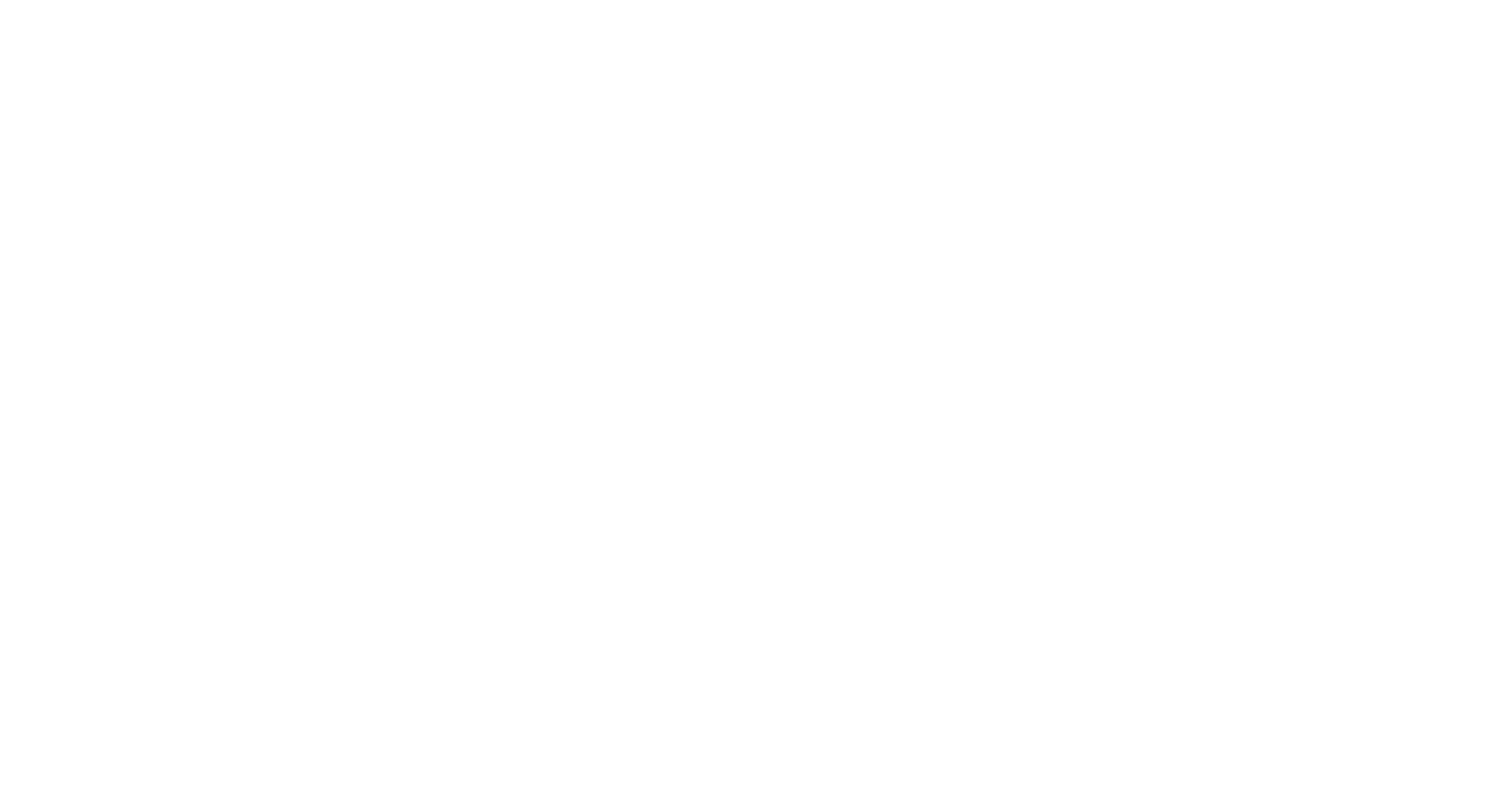
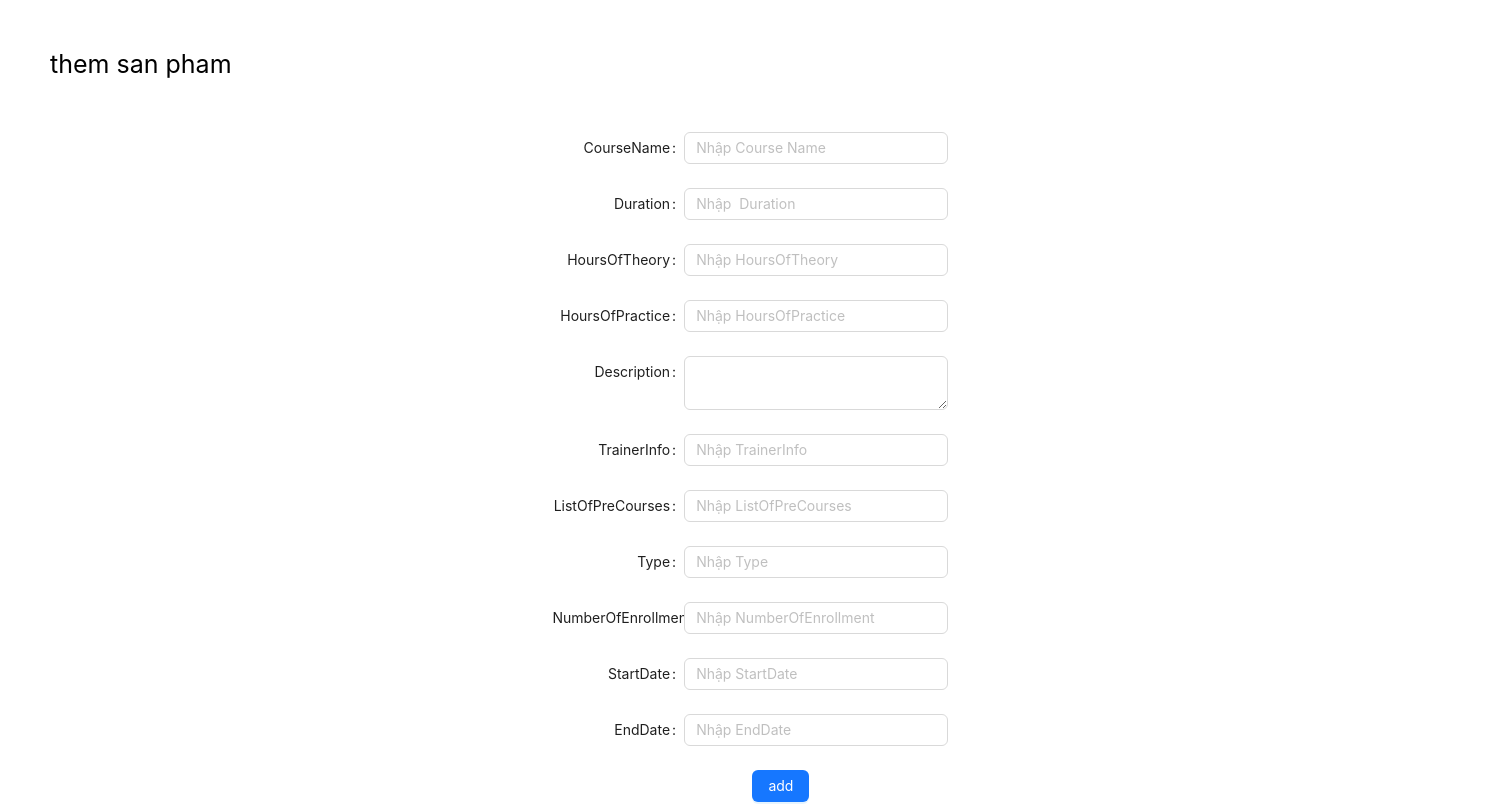
Before and after one commit to nhuantho/training-system, a React (Create React App) app: page /themkhoahoc in a window 1280 px wide. Before the commit this address had no page. Shown: the top 805 px of the page, 1500 px wide, since content can reach past the window. Built offline with nearby package versions, Linux system fonts and the light colour scheme.

Commit message:
first commit

```diff
--- a/src/App.js
+++ b/src/App.js
@@ -6,6 +6,7 @@ import Login from "./Component/User/Login";
 import Register from "./Component/User/Register";
 import CourseItem from "./Component/Home/Course/CourseItem";
 import CourseDetail from "./Component/Home/Course/CourseDetail";
+import AddCourse from "./Component/Admin/ActionCourse/AddCourse";
 import Teacher from "./Component/Teacher/Teacher";
 import Admin from "./Component/Admin/Admin";
 import QLCC from "./Component/QLCC/QLCC";
@@ -65,6 +66,7 @@ export default function App() {
               <Route path="/dangnhap" element={<Login />} />
               <Route path="/dangky" element={<Register />} />
               <Route path="/chitietkhoahoc" element={<CourseDetail />} />
+              <Route path="/themkhoahoc" element={<AddCourse />} />
               <Route path="/giangvien" element={<Teacher />} />
               <Route path="/admin" element={<Admin />} />
               <Route path="/qlcc" element={<QLCC />} />
--- /dev/null
+++ b/src/Component/Admin/ActionCourse/AddCourse.js
@@ -0,0 +1,118 @@
+import React from "react";
+
+import { useNavigate } from "react-router-dom";
+import { Button, Form, Input } from "antd";
+import axios from "axios";
+import swal from "sweetalert";
+export default function AddCourse() {
+  const addCourses = async (values) => {
+    axios({
+      method: "get",
+      url: "http://localhost:8080/api/v1/courses",
+      data: {
+        CourstName: values?.username,
+        Duration: values?.duration,
+        HoursOfTheory: values?.HoursOfTheory,
+        Description: values?.Description,
+        TrainerInfo: values?.TrainerInfo,
+        ListOfPreCourses: values?.ListOfPreCourses,
+        Type: values?.Type,
+        NumberOfEnrollment: values?.NumberOfEnrollment,
+        StartDate: values?.StartDate,
+        EndDate: values?.EndDate,
+      },
+    })
+      .then((res) => {
+        console.log(res);
+      })
+      .catch((err) => {
+        console.log("Đây là lỗi", err);
+      });
+  };
+  const onFinish = (values) => {
+    console.log("Success:", typeof values?.Duration);
+    addCourses(values);
+  };
+  const onFinishFailed = (errorInfo) => {
+    console.log("Failed:", errorInfo);
+    swal({
+      title: "Chưa nhập đủ thông tin",
+      icon: "warning",
+      dangerMode: true,
+    });
+  };
+  return (
+    <div>
+      <div style={{ fontSize: 25, marginTop: 50, marginLeft: 50 }}>
+        {" "}
+        them san pham{" "}
+      </div>
+      <div
+        style={{
+          width: 1500,
+          minHeight: "100vh",
+          display: "flex",
+          flexDirection: "column",
+          alignItems: "center",
+          justifyContent: "center",
+        }}
+      >
+        <Form
+          label="Name"
+          labelCol={{
+            span: 8,
+          }}
+          wrapperCol={{
+            span: 16,
+          }}
+          initialValues={{
+            remember: true,
+          }}
+          name="basic"
+          autoComplete="off"
+          onFinish={onFinish}
+          onFinishFailed={onFinishFailed}
+        >
+          <Form.Item name="username" label="CourseName">
+            <Input placeholder="Nhập Course Name" />
+          </Form.Item>
+          <Form.Item name="duration" label="Duration">
+            <Input placeholder="Nhập  Duration" />
+          </Form.Item>
+          <Form.Item name="HoursOfTheory" label="HoursOfTheory">
+            <Input placeholder="Nhập HoursOfTheory" />
+          </Form.Item>
+          <Form.Item name="HoursOfPractice" label="HoursOfPractice">
+            <Input placeholder="Nhập HoursOfPractice" />
+          </Form.Item>
+          <Form.Item name="Description" label="Description">
+            <Input.TextArea />
+          </Form.Item>
+          <Form.Item name="TrainerInfo" label="TrainerInfo    ">
+            <Input placeholder="Nhập TrainerInfo" />
+          </Form.Item>
+          <Form.Item name="ListOfPreCourses" label="ListOfPreCourses">
+            <Input placeholder="Nhập ListOfPreCourses" />
+          </Form.Item>
+          <Form.Item name="Type" label="Type">
+            <Input placeholder="Nhập Type" />
+          </Form.Item>
+          <Form.Item name="NumberOfEnrollment" label="NumberOfEnrollment">
+            <Input placeholder="Nhập NumberOfEnrollment    " />
+          </Form.Item>
+          <Form.Item name="StartDate" label="StartDate">
+            <Input placeholder="Nhập StartDate" />
+          </Form.Item>
+          <Form.Item name="EndDate" label="EndDate">
+            <Input placeholder="Nhập EndDate" />
+          </Form.Item>
+          <Form.Item>
+            <Button style={{ marginLeft: 200 }} type="primary" htmlType="add">
+              add
+            </Button>
+          </Form.Item>
+        </Form>
+      </div>
+    </div>
+  );
+}
--- a/src/Component/Admin/Admin.js
+++ b/src/Component/Admin/Admin.js
@@ -1,9 +1,93 @@
-import React from "react";
-
+import React, { useState, useEffect } from "react";
+import { useAppContext } from "../../App";
+import axios from "axios";
+import { Form } from "antd";
 export default function Admin() {
-	return (
-		<div>
-			<div>Admin</div>
-		</div>
-	);
+  const columns = [
+    {
+      title: "ID",
+      dataIndex: "id",
+      key: "id",
+    },
+    {
+      title: "Course Name",
+      dataIndex: "courseName",
+      key: "courseName",
+    },
+    {
+      title: "Duration",
+      dataIndex: "duration",
+      key: "duration",
+    },
+    {
+      title: "Hours Of Theory",
+      dataIndex: "hoursOfTheory",
+      key: "hoursOfTheory",
+    },
+    {
+      title: "Hours Of Practice",
+      dataIndex: "hoursOfPractice",
+      key: "Hours Of Practice",
+    },
+    {
+      title: "Số Lượng",
+      dataIndex: "trainerInfo",
+      key: "trainerInfo",
+    },
+  ];
+  const [courses, setCourses] = useState([]);
+  useEffect(() => {
+    getAllCourses();
+  }, []);
+  const getAllCourses = async () => {
+    axios({
+      method: "get",
+      url: "http://localhost:8080/api/v1/courses",
+    })
+      .then((res) => {
+        setCourses(res?.data);
+      })
+      .catch((err) => {
+        console.log("Đây là lỗi", err);
+      });
+  };
+  console.log(courses);
+  return (
+    <div>
+      <div style={{ fontSize: "2rem", marginTop: 60 }}>Xem danh sach</div>
+      <table style={{ height: "100%", width: 700, marginLeft: 40 }}>
+        {courses.map((c, index) => {
+          return (
+            <tr
+              style={{
+                display: "flex",
+                border: "1px solid",
+                justifyContent: "space-between",
+                height: 120,
+              }}
+            >
+              <div key={index} style={{ marginLeft: 20, fontSize: "20px" }}>
+                <p> Tên học phần: {c?.CourseName}</p>
+                <p>Thời gian: {c?.Duration}</p>
+                <p>GIảng viên: {c?.TrainerInfo}</p>
+              </div>
+              <div style={{ marginRight: 30 }}>xoa</div>
+            </tr>
+          );
+        })}
+      </table>
+      <div
+        style={{
+          fontSize: "20px",
+          border: "1px solid",
+          height: 30,
+          width: 200,
+          margin: "20px 0 0 300px",
+        }}
+      >
+        Thêm Khóa Hóa Học
+        <Form />
+      </div>
+    </div>
+  );
 }
--- a/src/Component/Teacher/Teacher.js
+++ b/src/Component/Teacher/Teacher.js
@@ -2,47 +2,5 @@ import React, { useState, useEffect } from "react";
 import { useAppContext } from "../../App";
 import axios from "axios";
 export default function Teacher() {
-  const [courses, setCourses] = useState([]);
-  useEffect(() => {
-    getAllCourses();
-  }, []);
-  const getAllCourses = async () => {
-    axios({
-      method: "get",
-      url: "http://localhost:8080/api/v1/courses",
-    })
-      .then((res) => {
-        setCourses(res?.data);
-      })
-      .catch((err) => {
-        console.log("Đây là lỗi", err);
-      });
-  };
-  console.log(courses);
-  return (
-    <div>
-      <div style={{ fontSize: "2rem", marginTop: 60 }}>Xem danh sach</div>
-      <table style={{ height: "100%", width: 700, marginLeft: 40 }}>
-        {courses.map((c, index) => {
-          return (
-            <tr
-              style={{
-                display: "flex",
-                border: "1px solid",
-                justifyContent: "space-between",
-                height: 120,
-              }}
-            >
-              <div key={index} style={{ marginLeft: 20, fontSize: "20px" }}>
-                <p> Tên học phần: {c?.CourseName}</p>
-                <p>Thời gian: {c?.Duration}</p>
-                <p>GIảng viên: {c?.TrainerInfo}</p>
-              </div>
-              <div style={{ marginRight: 30 }}>xoa</div>
-            </tr>
-          );
-        })}
-      </table>
-    </div>
-  );
+  return <div>giang vien </div>;
 }
```
Also changed, not shown: src/Component/Home/Course/Course.js (+5 -3 lines).
